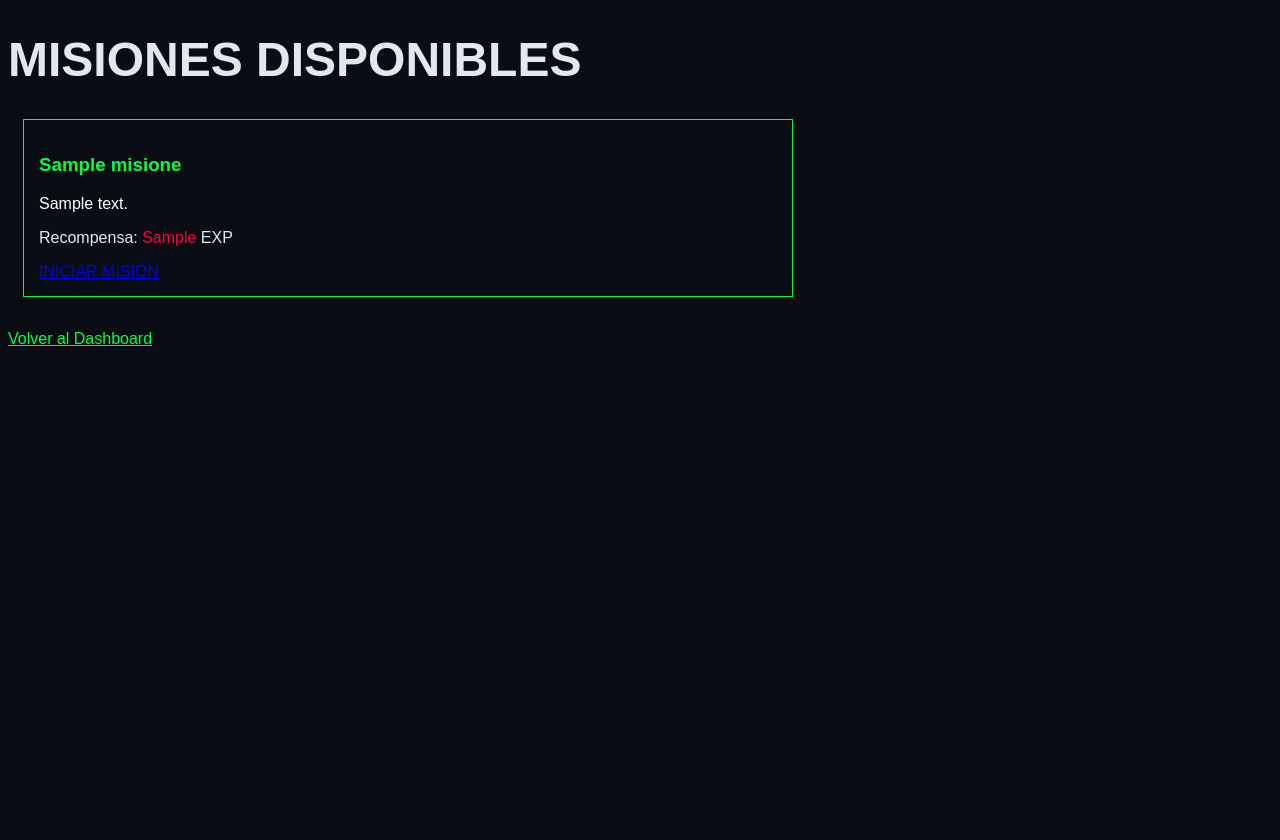
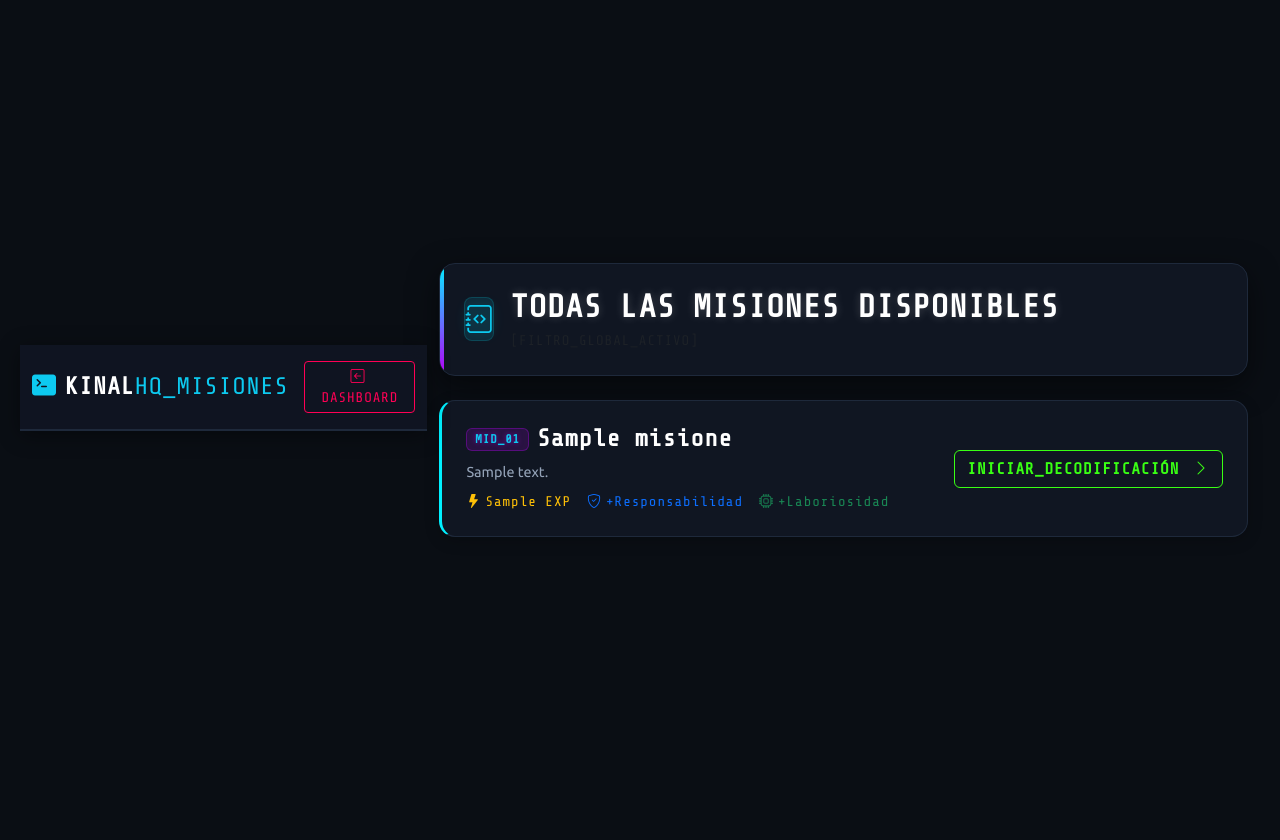
Before and after one commit to joelArchila-2022283/Kinal-Code-Quest-65th-Aviersary-v.01, a Spring app: template KinalCodeQuest/src/main/resources/templates/game/misiones.html in a window 1280 px wide. After the commit the page ends 537 px from the top, so only its background shows below. Run offline with Thymeleaf, Linux system fonts and the light colour scheme; the template is opened without the code that fills it: most values are stand-ins (such as "Sample title", 1, 10 or a date in 2020); data that the repository does not hold is empty.

Commit message:
infeat:iegración completa de la vista de misiones con el estilo de Bootstrap y manejo de estados vacíos

```diff
--- a/KinalCodeQuest/src/main/java/com/J/M_CODERS/KinalCodeQuest/controller/GameController.java
+++ b/KinalCodeQuest/src/main/java/com/J/M_CODERS/KinalCodeQuest/controller/GameController.java
@@ -89,7 +89,7 @@
         if (jugador == null) return "redirect:/auth/login";
 
         model.addAttribute("jugador", jugador);
-        model.addAttribute("misiones", misionesService.listarPorArea(1));
+        model.addAttribute("misiones", misionesService.listarTodas());
         return "game/misiones";
     }
 
--- a/KinalCodeQuest/src/main/resources/templates/game/misiones.html
+++ b/KinalCodeQuest/src/main/resources/templates/game/misiones.html
@@ -1,23 +1,80 @@
 <!DOCTYPE html>
-<html xmlns:th="http://www.thymeleaf.org">
+<html xmlns:th="http://www.thymeleaf.org" lang="es">
 <head>
     <meta charset="UTF-8">
-    <title>Misiones Disponibles - KinalCodeQuest</title>
-    <link rel="stylesheet" th:href="@{/css/style.css}"> </head>
-<body>
-<div class="container" style="max-width: 800px;">
-    <h1 class="error-code" style="font-size: 3rem;">MISIONES DISPONIBLES</h1>
+    <meta name="viewport" content="width=device-width, initial-scale=1.0">
+    <title>KinalCodeQuest - Asignación de Misiones</title>
+    <link href="https://cdn.jsdelivr.net/npm/bootstrap@5.3.0/dist/css/bootstrap.min.css" rel="stylesheet">
+    <link href="https://fonts.googleapis.com/css2?family=Share+Tech+Mono&family=Ubuntu:wght@400;700&display=swap" rel="stylesheet">
+    <link rel="stylesheet" href="https://cdn.jsdelivr.net/npm/bootstrap-icons@1.11.0/font/bootstrap-icons.css">
+    <link rel="stylesheet" th:href="@{/css/style.css}">
+</head>
+<body class="auth-body"> <nav class="navbar navbar-expand-lg navbar-dark navbar-kinal sticky-top py-3 mb-4">
+    <div class="container">
+        <a class="navbar-brand tech-font d-flex align-items-center fs-4" th:href="@{/game/dashboard}">
+            <i class="bi bi-terminal-fill text-info me-2"></i>
+            <span class="fw-bold text-white">KINAL</span>
+            <span class="text-info">HQ_MISIONES</span>
+        </a>
+        <a th:href="@{/game/dashboard}" class="btn btn-cyber-danger btn-sm tech-font px-3">
+            <i class="bi bi-arrow-left-square me-1"></i> DASHBOARD
+        </a>
+    </div>
+</nav>
 
-    <div th:each="mision : ${misiones}" style="border: 1px solid #00ff41; margin: 15px; padding: 15px; text-align: left;">
-        <h3 th:text="${mision.titulo}" style="color: #00ff41;"></h3>
-        <p th:text="${mision.descripcionNarrativa}" style="color: #fff;"></p>
-        <p>Recompensa: <span th:text="${mision.expRecompensa}" style="color: #ff003c;"></span> EXP</p>
+<div class="container my-4" style="max-width: 900px;">
 
-        <a th:href="@{/game/mision/{id}(id=${mision.idMision})}" class="btn">INICIAR MISIÓN</a>
+    <div class="profile-card p-4 mb-4 text-start">
+        <div class="d-flex align-items-center gap-3">
+            <div class="area-icon-box p-2.5 rounded-3 bg-opacity-10 bg-info">
+                <i class="bi bi-journal-code text-info fs-3"></i>
+            </div>
+            <div>
+                <h2 class="text-white fw-bold tech-font mb-1"
+                    th:text="${area != null ? area.nombreArea : 'TODAS LAS MISIONES DISPONIBLES'}">ENTORNO_DATA</h2>
+                <p class="text-muted small mb-0 tech-font"
+                   th:text="${area != null ? area.descripcion : '[FILTRO_GLOBAL_ACTIVO]'}">Descripción de la categoría actual.</p>
+            </div>
+        </div>
     </div>
 
-    <br>
-    <a th:href="@{/game/dashboard}" style="color: #00ff41;">Volver al Dashboard</a>
+    <div th:if="${#lists.isEmpty(misiones)}" class="text-center p-5 profile-card">
+        <i class="bi bi-database-exclamation text-danger display-1 mb-3"></i>
+        <h4 class="text-white tech-font fw-bold">[NO_MISSIONS_FOUND]</h4>
+        <p class="text-muted small">No se han detectado protocolos de encriptación activos para este entorno en la base de datos.</p>
+        <a th:href="@{/game/dashboard}" class="btn btn-cyber-primary btn-sm tech-font mt-2">VOLVER_AL_NÚCLEO</a>
+    </div>
+
+    <div class="row g-3" th:if="${!#lists.isEmpty(misiones)}">
+        <div class="col-12" th:each="mision : ${misiones}">
+            <div class="card area-card p-4 h-100 d-flex flex-column flex-md-row justify-content-between align-items-md-center gap-3"
+                 style="border-left: 3px solid var(--neon-blue);">
+
+                <div style="max-width: 75%;">
+                    <div class="d-flex align-items-center gap-2 mb-2">
+                        <span class="badge badge-cyber text-info tech-font">MID_0[[${mision.idMision}]]</span>
+                        <h4 class="fw-bold text-white mb-0 tech-font" th:text="${mision.titulo}">TITULO_MISION</h4>
+                    </div>
+                    <p class="card-desc text-muted small lh-base mb-2" th:text="${mision.descripcionNarrativa}">Narrativa técnica.</p>
+
+                    <div class="d-flex gap-3 small tech-font">
+                        <span class="text-warning"><i class="bi bi-lightning-fill me-1"></i>[[${mision.expRecompensa}]] EXP</span>
+                        <span class="text-primary"><i class="bi bi-shield-check me-1"></i>+Responsabilidad</span>
+                        <span class="text-success"><i class="bi bi-cpu me-1"></i>+Laboriosidad</span>
+                    </div>
+                </div>
+
+                <div class="text-end min-w-md-150">
+                    <a th:href="@{/game/mision/{id}(id=${mision.idMision})}" class="btn btn-cyber-success w-100 py-2.5 tech-font small text-nowrap">
+                        INICIAR_DECODIFICACIÓN <i class="bi bi-chevron-right ms-1"></i>
+                    </a>
+                </div>
+            </div>
+        </div>
+    </div>
+
 </div>
+
+<script src="https://cdn.jsdelivr.net/npm/bootstrap@5.3.0/dist/js/bootstrap.bundle.min.js"></script>
 </body>
 </html>
```
